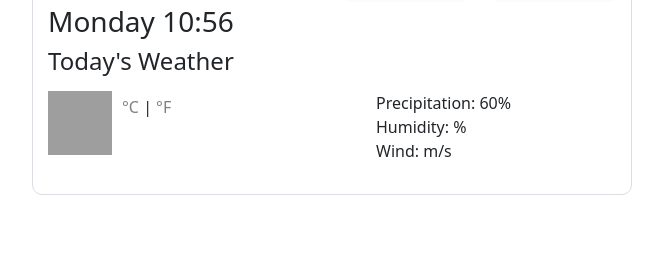
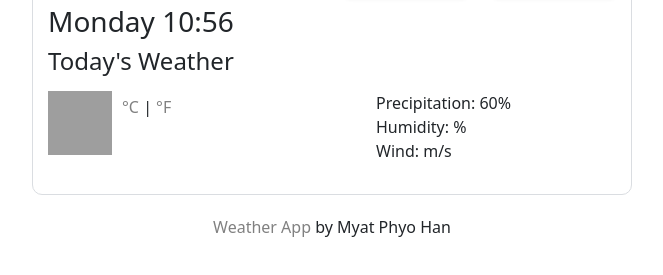
Before and after one commit to MYATPHYOHAN/weather-app, a plain HTML site: page index.html in a window 1280 px wide. Shown: the part 133-408 px from the top of the page, without its empty margins (308-971 px from the left). Drawn offline with nearby package versions, Linux system fonts and the light colour scheme; grey boxes are pictures that could not be loaded.

Commit message:
Update github link.

```diff
--- a/index.html
+++ b/index.html
@@ -79,6 +79,12 @@
         </div>
       </div>
     </div>
+    <div class="git-link">
+      <a href="https://github.com/MYATPHYOHAN/weather-app" target="_blank"
+        >Weather App</a
+      >
+      by Myat Phyo Han
+    </div>
     <script src="src/index.js"></script>
   </body>
 </html>
--- a/src/index.css
+++ b/src/index.css
@@ -33,3 +33,8 @@ a {
 #city_name {
   text-transform: capitalize;
 }
+
+.git-link {
+  margin: 0 auto;
+  text-align: center;
+}
```
Also changed, not shown: 1 other file.
